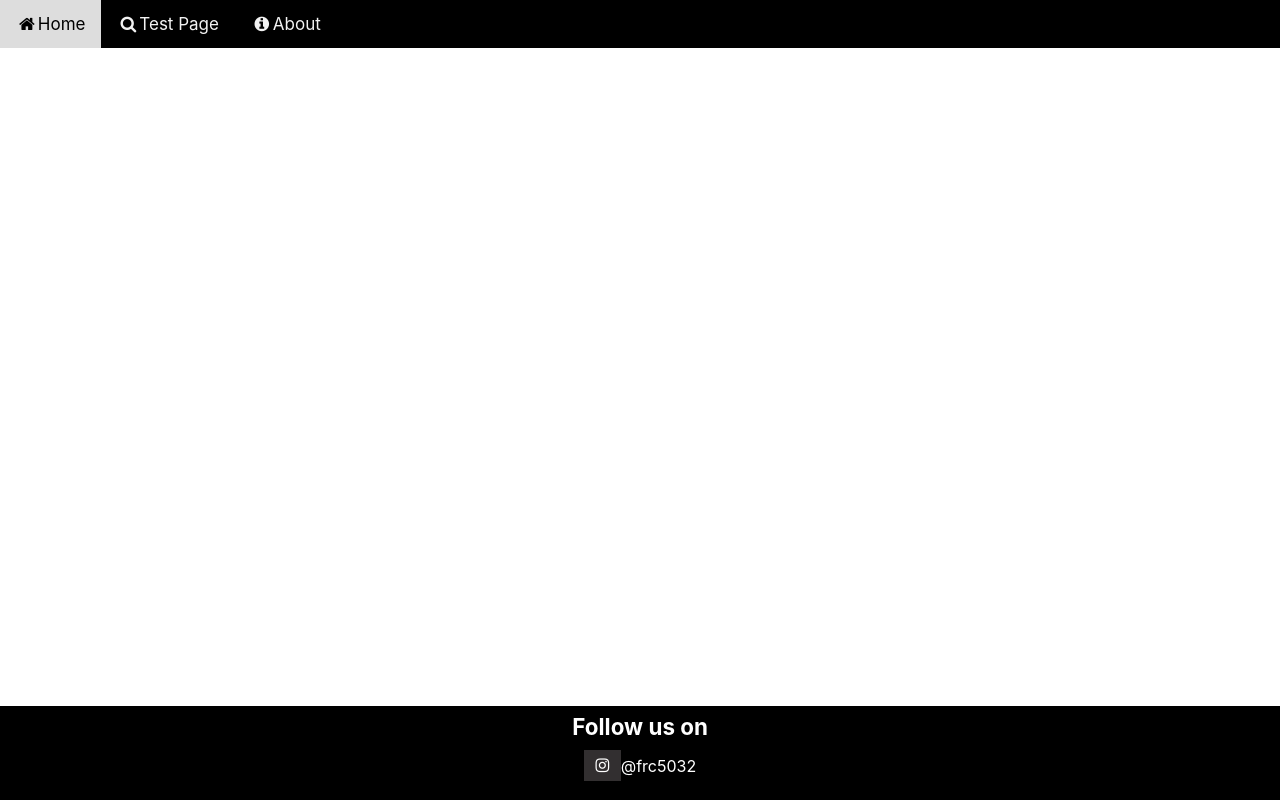
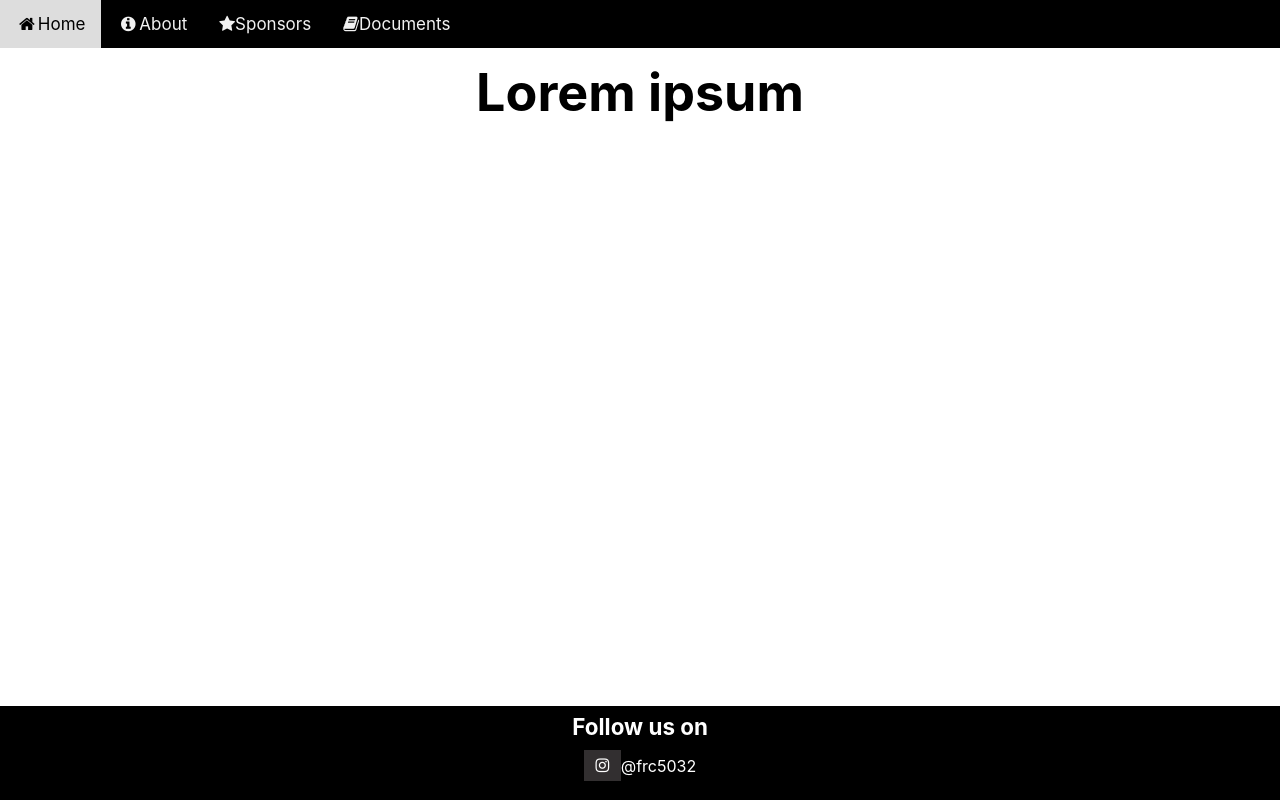
Before and after one commit to ShyavanS/5032-website, a React (Create React App) app: page /sponsors in a window 1280 px wide. Built offline with nearby package versions, Linux system fonts and the light colour scheme.

Commit message:
added more pages

```diff
--- a/src/App.tsx
+++ b/src/App.tsx
@@ -1,10 +1,11 @@
 import React from 'react';
 import './styles/App.css';
-import testpage from './pages/testpage';
+import Sponsors from './pages/sponsors';
 import Home from './pages/home';
 import NavBar from './pages/navbar';
 import About from './pages/about';
 import Footer from './pages/footer'
+import Documents from './pages/documents'
 import {Route} from 'react-router-dom';
 
 function App() {
@@ -12,8 +13,9 @@ function App() {
     <div className="App">
       <NavBar/>
       <Route exact path="/" component={Home} />
-      <Route exact path="/testpage" component={testpage} />
+      <Route exact path="/sponsors" component={Sponsors} />
       <Route exact path="/about" component={About} />
+      <Route exact path= "/documents" component={Documents} />
       <Footer/>
     </div>
   );
--- /dev/null
+++ b/src/pages/documents.tsx
@@ -0,0 +1,11 @@
+import React from 'react';
+
+function Documents(){
+  return(
+    <div className="Documents">
+      <h1>Lorem ipsum</h1>
+    </div>
+  );
+}
+
+export default Documents;
--- a/src/pages/navbar.tsx
+++ b/src/pages/navbar.tsx
@@ -6,8 +6,9 @@ function NavBar() {
     <div className="Navbar">
       <link rel="stylesheet" href="https://cdnjs.cloudflare.com/ajax/libs/font-awesome/4.7.0/css/font-awesome.min.css"/>
       <a href="/"><i className="fa fa-fw fa-home"></i>Home</a>
-      <a href="/testpage"><i className="fa fa-fw fa-search"></i>Test Page</a>
       <a href="/about"><i className="fa fa-fw fa-info-circle"></i>About</a>
+      <a href="/sponsors"><i className="fa fa fw fa-star"></i>Sponsors</a>
+      <a href="/documents"><i className="fa fa fw fa-book"></i>Documents</a>
     </div>
   );
 }
--- /dev/null
+++ b/src/pages/sponsors.tsx
@@ -0,0 +1,11 @@
+import React from 'react';
+
+function Sponsors(){
+  return(
+    <div className="Sponsors">
+      <h1>Lorem ipsum</h1>
+    </div>
+  );
+}
+
+export default Sponsors;
--- a/src/pages/testpage.tsx
+++ /dev/null
@@ -1,11 +0,0 @@
-import React from 'react';
-
-function testpage(){
-  return(
-    <div className="test">
-      <h1>Welcome to 5032</h1>
-    </div>
-  );
-}
-
-export default testpage;
```
Also changed, not shown: src/pages/about.tsx (line endings or trailing spaces), src/pages/footer.tsx (line endings or trailing spaces), 1 other file (tests, documents, lock files or other folders).
